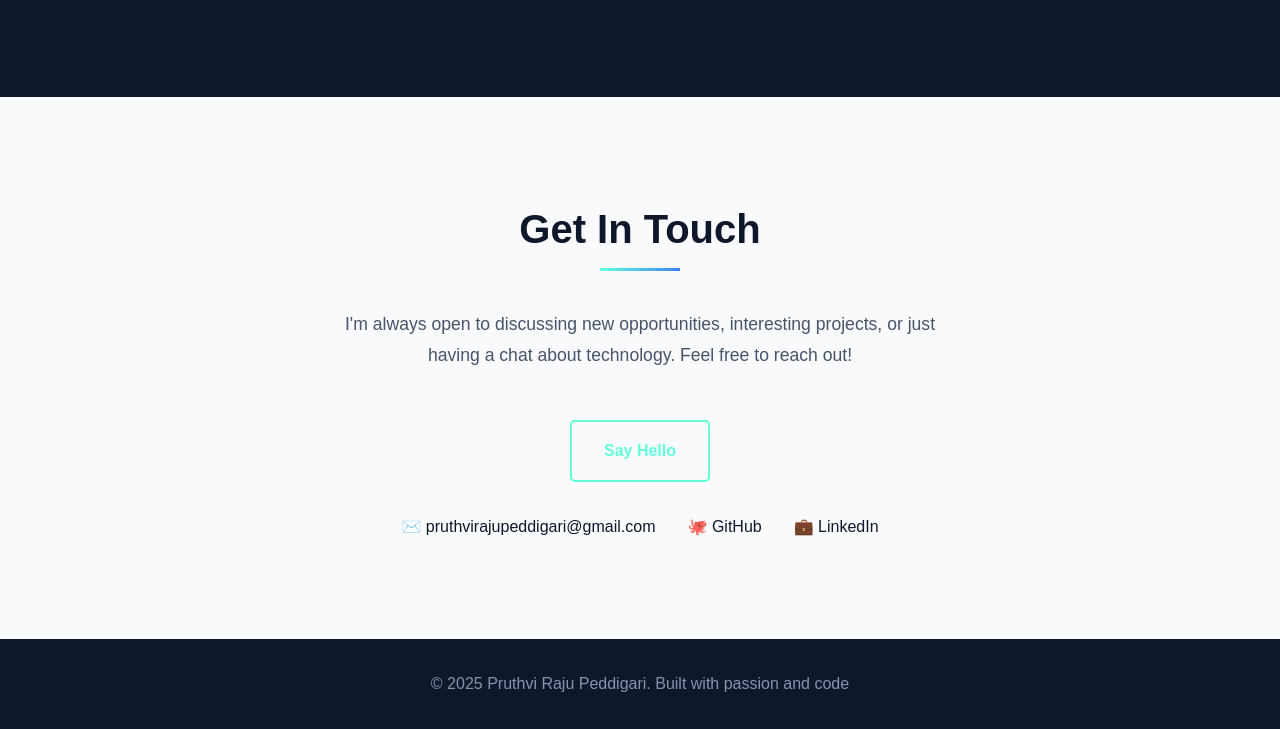
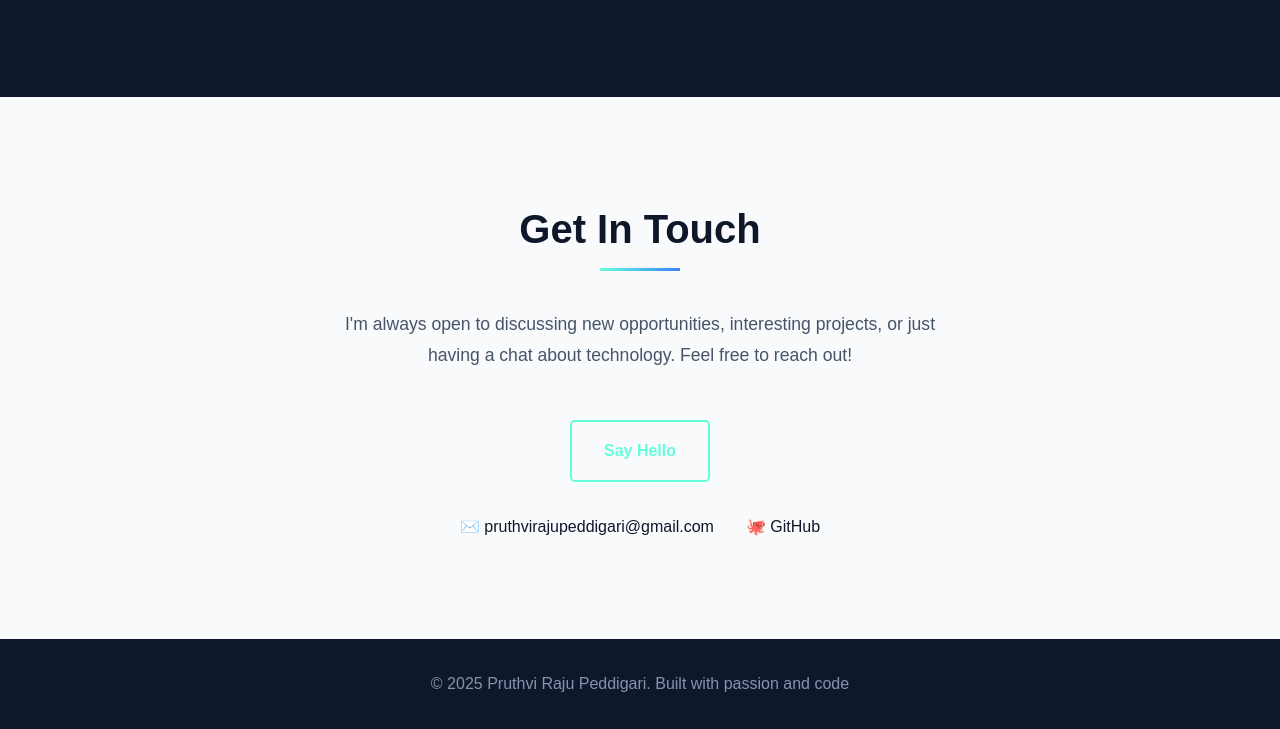
Before and after one commit to pruthvi-raju-dev/MyPortfolio, a plain HTML site: page index.html in a window 1280 px wide. Shown: the part 2015-2744 px from the top of the page. Drawn offline with Linux system fonts and the light colour scheme.

Commit message:
Update index.html

```diff
--- a/index.html
+++ b/index.html
@@ -557,9 +557,6 @@
                     <a href="https://github.com/pruthvi-raju-dev" class="contact-item">
                         🐙 GitHub
                     </a>
-                    <a href="https://linkedin.com/in/alexchen" class="contact-item">
-                        💼 LinkedIn
-                    </a>
                 </div>
             </div>
         </div>
```
